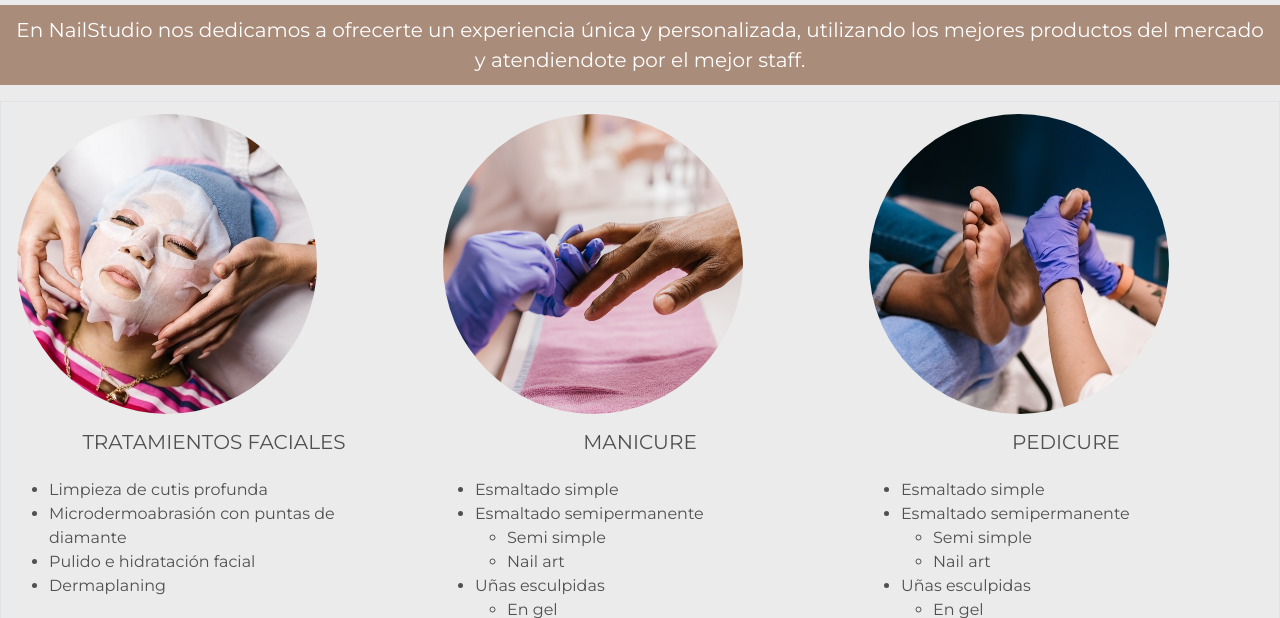
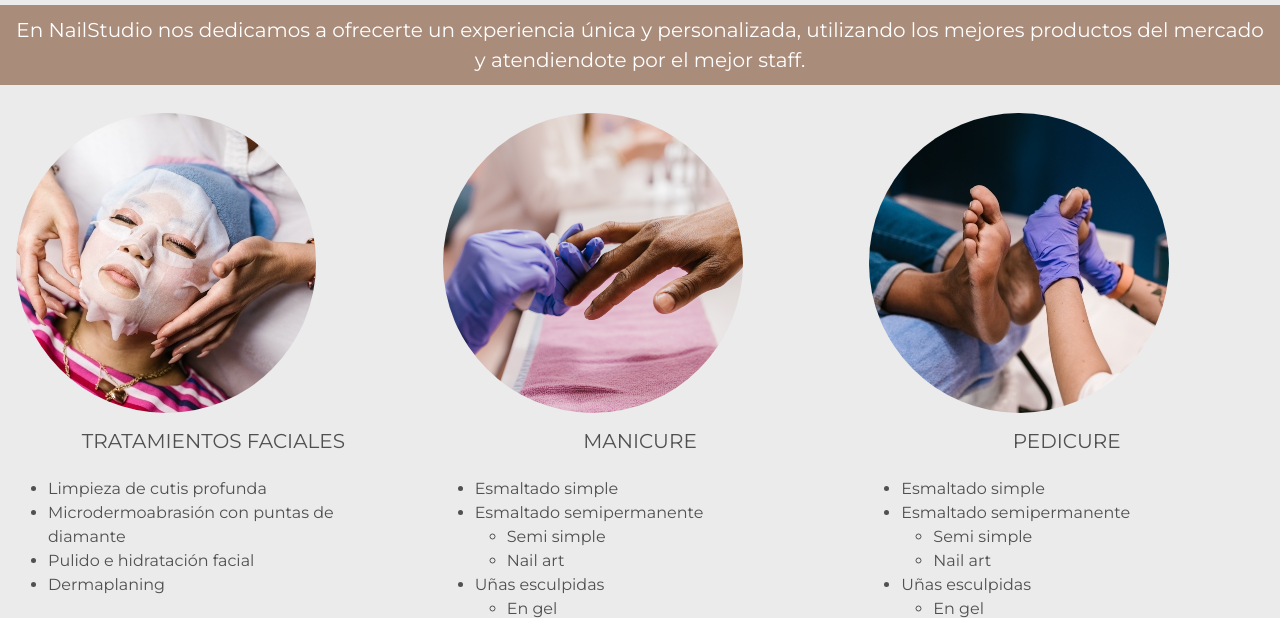
Before and after one commit to camila3970/Repositorio-proyecto, a plain HTML site: page pages/servicios.html in a window 1280 px wide. Shown: the part 180-798 px from the top of the page. Drawn offline with nearby package versions, Linux system fonts and the light colour scheme.

Commit message:
margin container servicios

```diff
--- a/css/responsive.css
+++ b/css/responsive.css
@@ -113,7 +113,7 @@ a.botonservicios {
 }
 
 .servicioscontainer {
-  margin: 15px;
+  margin: 10px;
 }
 
 /*nuestro staff html*/
--- a/pages/servicios.html
+++ b/pages/servicios.html
@@ -72,7 +72,7 @@
       </p>
 
     <section class="servicioscontainer">
-    <div class="container-fluid border">
+    <div class="container-fluid">
         <div class="row d-flex justify-content-around">
           <div class="col m-1 py-2 colortitulosbarra">
            <img src="../public/facial.jpg" class="rounded-circle" alt="Tratamientos"/>
```
